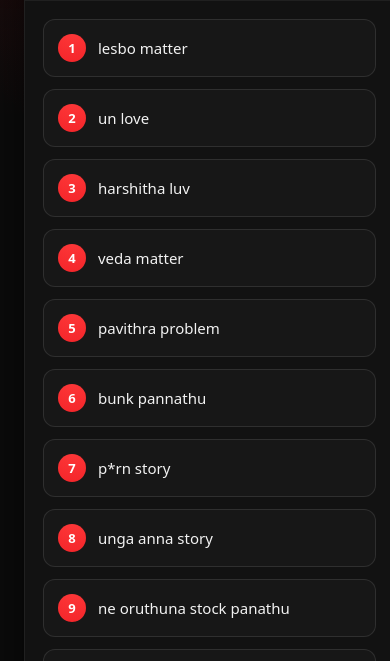
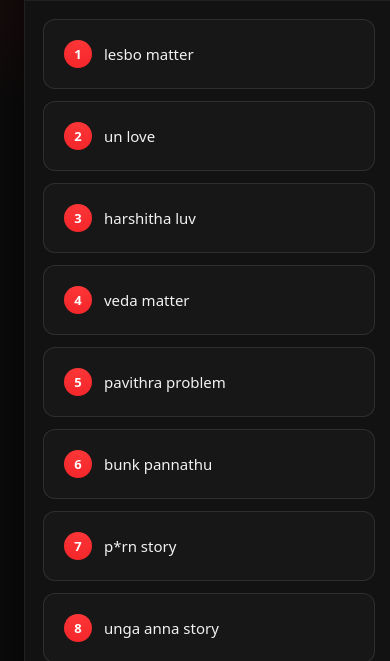
Before and after one commit to dhanushmurugan45/10ans, a plain HTML site: page index.html in a window 390 px wide. Shown: the part 142-803 px from the top of the page. Drawn offline with Linux system fonts and the light colour scheme.

Commit message:
Update index.html

```diff
--- a/index.html
+++ b/index.html
@@ -68,17 +68,38 @@
     .item {
       display: flex;
       align-items: center;
-      gap: 12px;
+      gap: 8px;
       background: var(--card);
       border: 1px solid rgba(255,255,255,0.1);
-      padding: 14px;
+      padding: 12px 16px;
       border-radius: 12px;
       user-select: none;
       cursor: grab;
       transition: background .15s ease, transform .08s ease;
+      max-width: 85vw;
+      min-height: 60px;
+      touch-action: none;
     }
-    .item:active { cursor: grabbing; transform: scale(0.995); }
+    .item:active { cursor: grabbing; transform: scale(0.98); }
     .item:hover { background: var(--card-hover); }
+
+    /* Mobile specific styles */
+    @media (max-width: 768px) {
+      .item {
+        padding: 16px 20px;
+        min-height: 70px;
+        gap: 12px;
+      }
+      .num {
+        min-width: 32px;
+        height: 32px;
+        font-size: 14px;
+      }
+      .text {
+        font-size: 16px;
+        line-height: 1.4;
+      }
+    }
 
     .num {
       min-width: 28px;
```
